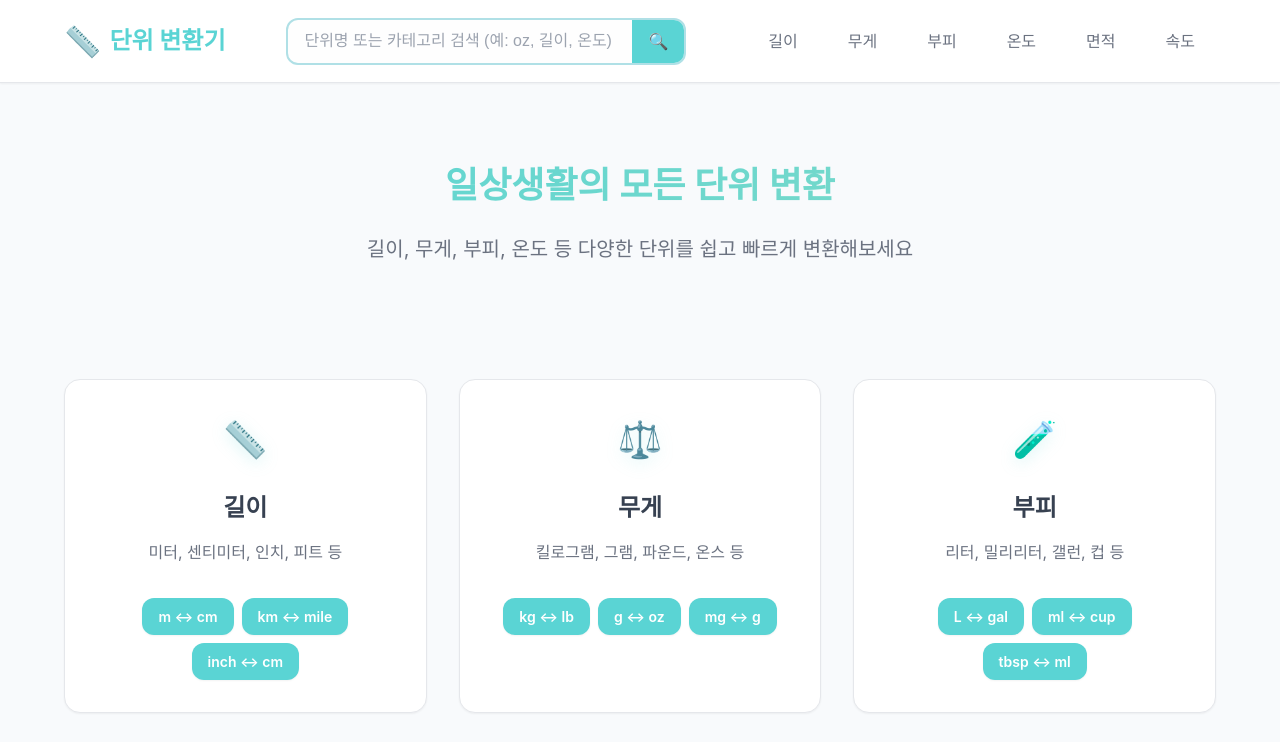
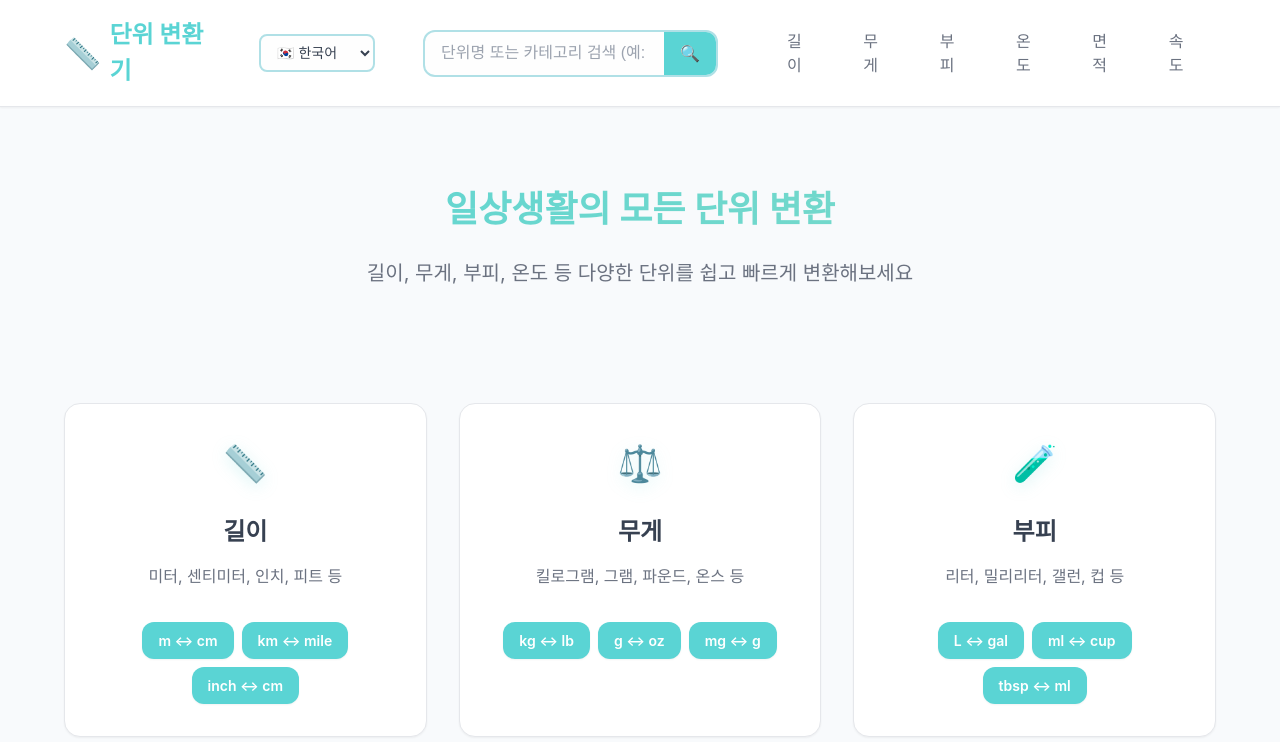
Before and after one commit to seunglover/unit-converter, a website: page index.html in a window 1280 px wide. Shown: the top 742 px of the page. Drawn offline with Linux system fonts and the light colour scheme.

Commit message:
Add: Multi-language support (Korean, English, Japanese, Chinese)

```diff
--- a/css/style.css
+++ b/css/style.css
@@ -141,6 +141,32 @@ body {
 
 .logo-icon {
     font-size: var(--font-size-3xl);
+}
+
+/* Language Selector - 언어 선택기 */
+.language-selector {
+    margin-left: var(--spacing-4);
+}
+
+.language-select {
+    padding: var(--spacing-2) var(--spacing-3);
+    border: 2px solid var(--border-accent);
+    border-radius: var(--radius-md);
+    background: var(--bg-input);
+    color: var(--text-primary);
+    font-size: var(--font-size-sm);
+    cursor: pointer;
+    transition: all 0.3s ease;
+    outline: none;
+}
+
+.language-select:focus {
+    border-color: var(--primary-color);
+    box-shadow: 0 0 0 3px rgba(90, 212, 212, 0.1);
+}
+
+.language-select:hover {
+    border-color: var(--primary-color);
 }
 
 /* Search Container - 검색 컨테이너 */
--- a/index.html
+++ b/index.html
@@ -43,6 +43,7 @@
 
     <!-- Preload critical resources -->
     <link rel="preload" href="js/data.js" as="script">
+    <link rel="preload" href="js/languages.js" as="script">
 
     <!-- Theme Color -->
     <meta name="theme-color" content="#5AD4D4">
@@ -65,6 +66,16 @@
                     <span class="logo-icon">📏</span>
                     <span class="logo-text">단위 변환기</span>
                 </a>
+            </div>
+
+            <!-- 언어 선택 드롭다운 -->
+            <div class="language-selector">
+                <select id="language-select" class="language-select">
+                    <option value="ko">🇰🇷 한국어</option>
+                    <option value="en">🇺🇸 English</option>
+                    <option value="ja">🇯🇵 日本語</option>
+                    <option value="zh">🇨🇳 中文</option>
+                </select>
             </div>
 
             <!-- 통합 검색창 추가 -->
@@ -284,6 +295,7 @@
     </footer>
 
     <!-- JavaScript -->
+    <script src="js/languages.js"></script>
     <script src="js/data.js"></script>
     <script src="js/converter.js"></script>
     <script src="js/app.js"></script>
--- a/js/app.js
+++ b/js/app.js
@@ -118,6 +118,16 @@ class UnitConverterApp {
             });
         });
 
+        // 언어 선택 이벤트
+        const languageSelect = document.getElementById('language-select');
+        if (languageSelect) {
+            languageSelect.addEventListener('change', (e) => {
+                const selectedLanguage = e.target.value;
+                changeLanguage(selectedLanguage);
+                this.updateLanguageSelector(selectedLanguage);
+            });
+        }
+
         // 키보드 단축키
         document.addEventListener('keydown', (e) => this.handleKeyboardShortcuts(e));
 
@@ -138,6 +148,7 @@ class UnitConverterApp {
         this.showMainPage();
         this.updateHistory();
         this.registerServiceWorker();
+        this.initializeLanguageSelector();
     }
 
     // 메인 페이지 표시
@@ -609,6 +620,23 @@ class UnitConverterApp {
                 });
         }
     }
+
+    // 언어 선택기 초기화
+    initializeLanguageSelector() {
+        const languageSelect = document.getElementById('language-select');
+        if (languageSelect) {
+            const savedLanguage = localStorage.getItem('preferredLanguage') || 'ko';
+            languageSelect.value = savedLanguage;
+        }
+    }
+
+    // 언어 선택기 업데이트
+    updateLanguageSelector(language) {
+        const languageSelect = document.getElementById('language-select');
+        if (languageSelect) {
+            languageSelect.value = language;
+        }
+    }
 }
 
 // 앱 초기화
--- /dev/null
+++ b/js/languages.js
@@ -0,0 +1,210 @@
+// 다국어 지원 데이터
+const languages = {
+    ko: {
+        // 메인 페이지
+        heroTitle: "일상생활의 모든 단위 변환",
+        heroDescription: "길이, 무게, 부피, 온도 등 다양한 단위를 쉽고 빠르게 변환해보세요",
+
+        // 카테고리
+        length: "길이",
+        weight: "무게",
+        volume: "부피",
+        temperature: "온도",
+        area: "면적",
+        speed: "속도",
+
+        // 카테고리 설명
+        lengthDesc: "미터, 센티미터, 인치, 피트 등",
+        weightDesc: "킬로그램, 그램, 파운드, 온스 등",
+        volumeDesc: "리터, 밀리리터, 갤런, 컵 등",
+        temperatureDesc: "섭씨, 화씨, 켈빈 등",
+        areaDesc: "제곱미터, 에이커, 헥타르 등",
+        speedDesc: "킬로미터/시간, 마일/시간, 노트 등",
+
+        // 검색
+        searchPlaceholder: "단위명 또는 카테고리 검색 (예: oz, 길이, 온도)",
+        searchLabel: "검색",
+
+        // 변환기
+        backToMain: "메인으로",
+        swapLabel: "단위 교체",
+        converterDescription: "일상생활에서 자주 사용하는 길이 단위를 변환해보세요",
+
+        // 기타
+        logoText: "단위 변환기"
+    },
+
+    en: {
+        // Main page
+        heroTitle: "All Unit Conversions for Daily Life",
+        heroDescription: "Convert length, weight, volume, temperature and other various units easily and quickly",
+
+        // Categories
+        length: "Length",
+        weight: "Weight",
+        volume: "Volume",
+        temperature: "Temperature",
+        area: "Area",
+        speed: "Speed",
+
+        // Category descriptions
+        lengthDesc: "Meters, centimeters, inches, feet, etc.",
+        weightDesc: "Kilograms, grams, pounds, ounces, etc.",
+        volumeDesc: "Liters, milliliters, gallons, cups, etc.",
+        temperatureDesc: "Celsius, Fahrenheit, Kelvin, etc.",
+        areaDesc: "Square meters, acres, hectares, etc.",
+        speedDesc: "Kilometers/hour, miles/hour, knots, etc.",
+
+        // Search
+        searchPlaceholder: "Search unit name or category (e.g., oz, length, temperature)",
+        searchLabel: "Search",
+
+        // Converter
+        backToMain: "Back to Main",
+        swapLabel: "Swap Units",
+        converterDescription: "Convert length units commonly used in daily life",
+
+        // Others
+        logoText: "Unit Converter"
+    },
+
+    ja: {
+        // メインページ
+        heroTitle: "日常生活のすべての単位変換",
+        heroDescription: "長さ、重さ、体積、温度など様々な単位を簡単に素早く変換できます",
+
+        // カテゴリ
+        length: "長さ",
+        weight: "重さ",
+        volume: "体積",
+        temperature: "温度",
+        area: "面積",
+        speed: "速度",
+
+        // カテゴリ説明
+        lengthDesc: "メートル、センチメートル、インチ、フィートなど",
+        weightDesc: "キログラム、グラム、ポンド、オンスなど",
+        volumeDesc: "リットル、ミリリットル、ガロン、カップなど",
+        temperatureDesc: "摂氏、華氏、ケルビンなど",
+        areaDesc: "平方メートル、エーカー、ヘクタールなど",
+        speedDesc: "キロメートル/時、マイル/時、ノットなど",
+
+        // 検索
+        searchPlaceholder: "単位名またはカテゴリを検索 (例: oz, 長さ, 温度)",
+        searchLabel: "検索",
+
+        // コンバーター
+        backToMain: "メインに戻る",
+        swapLabel: "単位交換",
+        converterDescription: "日常生活でよく使う長さの単位を変換してみましょう",
+
+        // その他
+        logoText: "単位変換機"
+    },
+
+    zh: {
+        // 主页面
+        heroTitle: "日常生活所有单位转换",
+        heroDescription: "轻松快速转换长度、重量、体积、温度等各种单位",
+
+        // 类别
+        length: "长度",
+        weight: "重量",
+        volume: "体积",
+        temperature: "温度",
+        area: "面积",
+        speed: "速度",
+
+        // 类别描述
+        lengthDesc: "米、厘米、英寸、英尺等",
+        weightDesc: "千克、克、磅、盎司等",
+        volumeDesc: "升、毫升、加仑、杯等",
+        temperatureDesc: "摄氏度、华氏度、开尔文等",
+        areaDesc: "平方米、英亩、公顷等",
+        speedDesc: "公里/小时、英里/小时、节等",
+
+        // 搜索
+        searchPlaceholder: "搜索单位名称或类别 (例如: oz, 长度, 温度)",
+        searchLabel: "搜索",
+
+        // 转换器
+        backToMain: "返回主页",
+        swapLabel: "交换单位",
+        converterDescription: "转换日常生活中常用的长度单位",
+
+        // 其他
+        logoText: "单位转换器"
+    }
+};
+
+// 현재 언어 설정 (기본값: 한국어)
+let currentLanguage = 'ko';
+
+// 언어 변경 함수
+function changeLanguage(lang) {
+    currentLanguage = lang;
+    updateUILanguage();
+    localStorage.setItem('preferredLanguage', lang);
+}
+
+// UI 언어 업데이트 함수
+function updateUILanguage() {
+    const lang = languages[currentLanguage];
+
+    // 로고 텍스트
+    const logoText = document.querySelector('.logo-text');
+    if (logoText) logoText.textContent = lang.logoText;
+
+    // 히어로 섹션
+    const heroTitle = document.querySelector('.hero-title');
+    if (heroTitle) heroTitle.textContent = lang.heroTitle;
+
+    const heroDescription = document.querySelector('.hero-description');
+    if (heroDescription) heroDescription.textContent = lang.heroDescription;
+
+    // 검색 플레이스홀더
+    const searchInput = document.getElementById('search-input');
+    if (searchInput) searchInput.placeholder = lang.searchPlaceholder;
+
+    // 네비게이션 메뉴
+    const navLinks = document.querySelectorAll('.nav-link');
+    navLinks.forEach((link, index) => {
+        const categories = ['length', 'weight', 'volume', 'temperature', 'area', 'speed'];
+        if (categories[index]) {
+            link.textContent = lang[categories[index]];
+        }
+    });
+
+    // 카테고리 카드
+    const categoryCards = document.querySelectorAll('.category-card');
+    categoryCards.forEach((card, index) => {
+        const categories = ['length', 'weight', 'volume', 'temperature', 'area', 'speed'];
+        const category = categories[index];
+        if (category) {
+            const title = card.querySelector('.category-title');
+            const desc = card.querySelector('.category-description');
+            if (title) title.textContent = lang[category];
+            if (desc) desc.textContent = lang[category + 'Desc'];
+        }
+    });
+
+    // 뒤로가기 버튼
+    const backBtn = document.getElementById('back-to-main');
+    if (backBtn) {
+        const backText = backBtn.querySelector('span:not(.back-icon)');
+        if (backText) backText.textContent = lang.backToMain;
+    }
+
+    // 변환기 설명
+    const converterDesc = document.querySelector('.converter-description');
+    if (converterDesc) converterDesc.textContent = lang.converterDescription;
+}
+
+// 페이지 로드 시 저장된 언어 설정 불러오기
+document.addEventListener('DOMContentLoaded', function() {
+    const savedLanguage = localStorage.getItem('preferredLanguage');
+    if (savedLanguage && languages[savedLanguage]) {
+        currentLanguage = savedLanguage;
+    }
+    updateUILanguage();
+});
```
